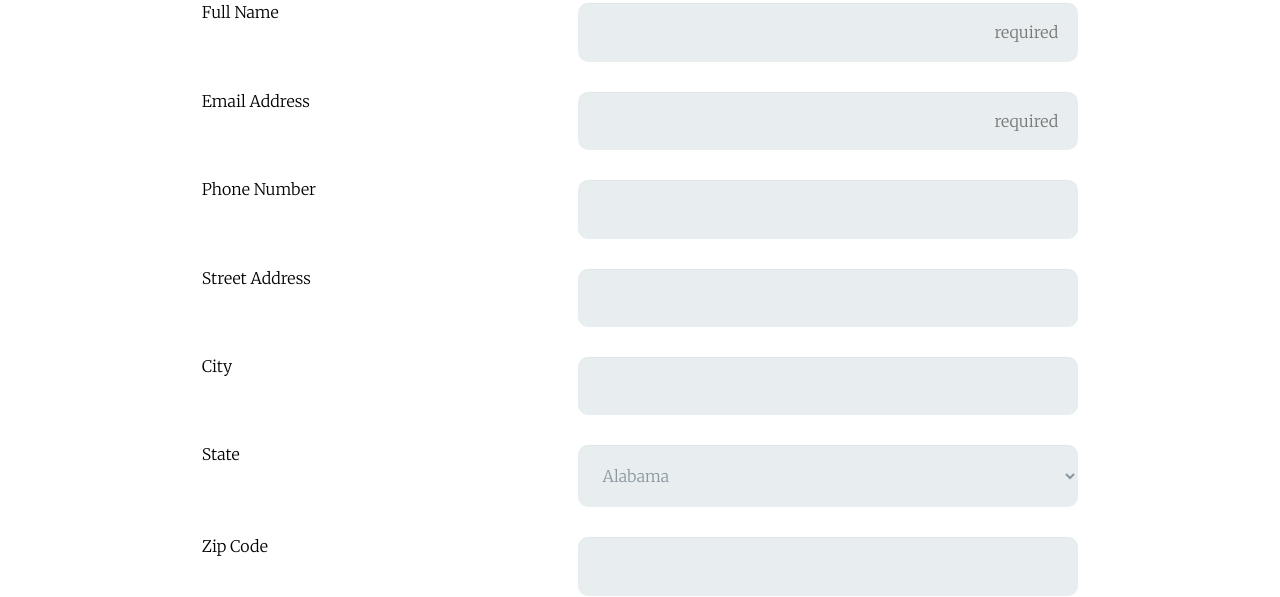
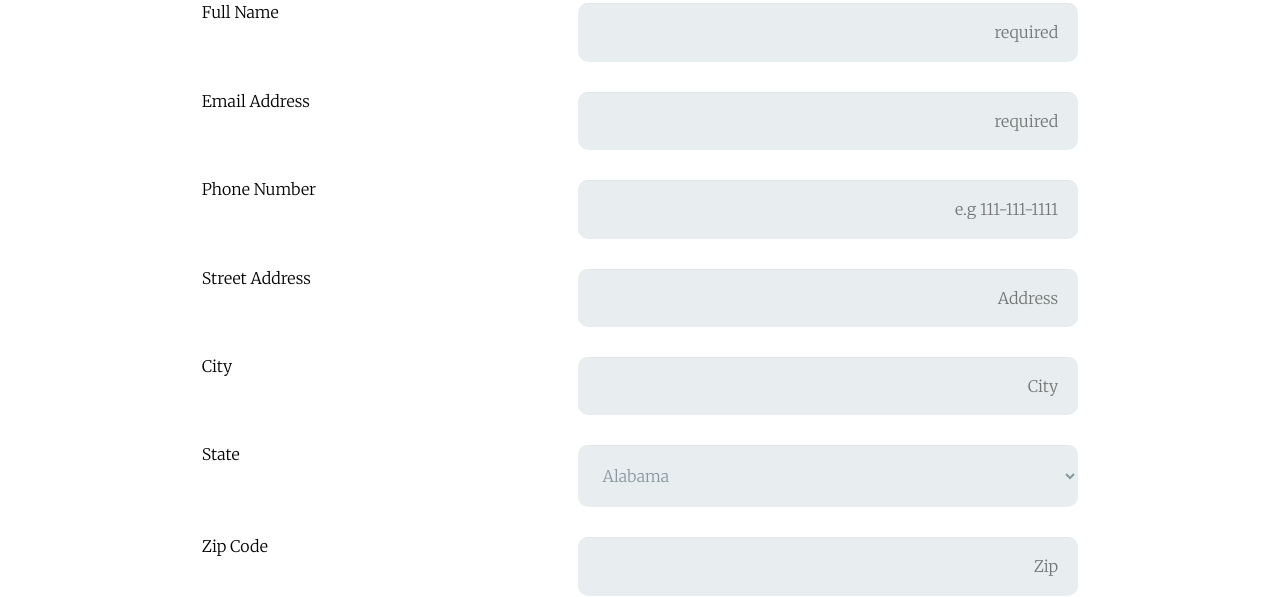
Before and after one commit to AngenisO/Project-3-, a plain HTML site: page Treehouse Project 3/index.html in a window 1280 px wide. Shown: the part 355-952 px from the top of the page. Drawn offline with Linux system fonts and the light colour scheme.

Commit message:
added placeholders in html

```diff
--- a/Treehouse Project 3/index.html
+++ b/Treehouse Project 3/index.html
@@ -36,21 +36,21 @@
         <div class="top-form">
 
           <label for="phone" name="user-phone">Phone Number</label>
-          <input type="phone" name="user-phone" id="phone">
+          <input type="phone" name="user-phone" id="phone" placeholder="e.g 111-111-1111">
         </div>
 
           <div class="top-form">
           <label for="address" name="user-address">Street Address</label>
-          <input type="text" name="user-address" id="address">
+          <input type="text" name="user-address" id="address"placeholder="Address">
         </div>
 
           <div class="top-form">
           <label for="city"  name="user-city">City</label>
-          <input type="text" name="user-city" id="city">
+          <input type="text" name="user-city" id="city"placeholder="City">
         </div>
 
           <div class="top-form">
-          <label for="state" name="user-state">State</label>
+          <label for="state" name="user-state"placeholder="State">State</label>
           <select id="state" name="state">
             <option value="AL">Alabama</option>
             <option value="AK">Alaska</option>
@@ -108,7 +108,7 @@
 
         <div class="top-form">
           <label for="zip" name="user-zip">Zip Code</label>
-          <input type="text" name="user-zip" id="zip">
+          <input type="text" name="user-zip" id="zip" placeholder="Zip">
         </div>
         </fieldset>
 
```
